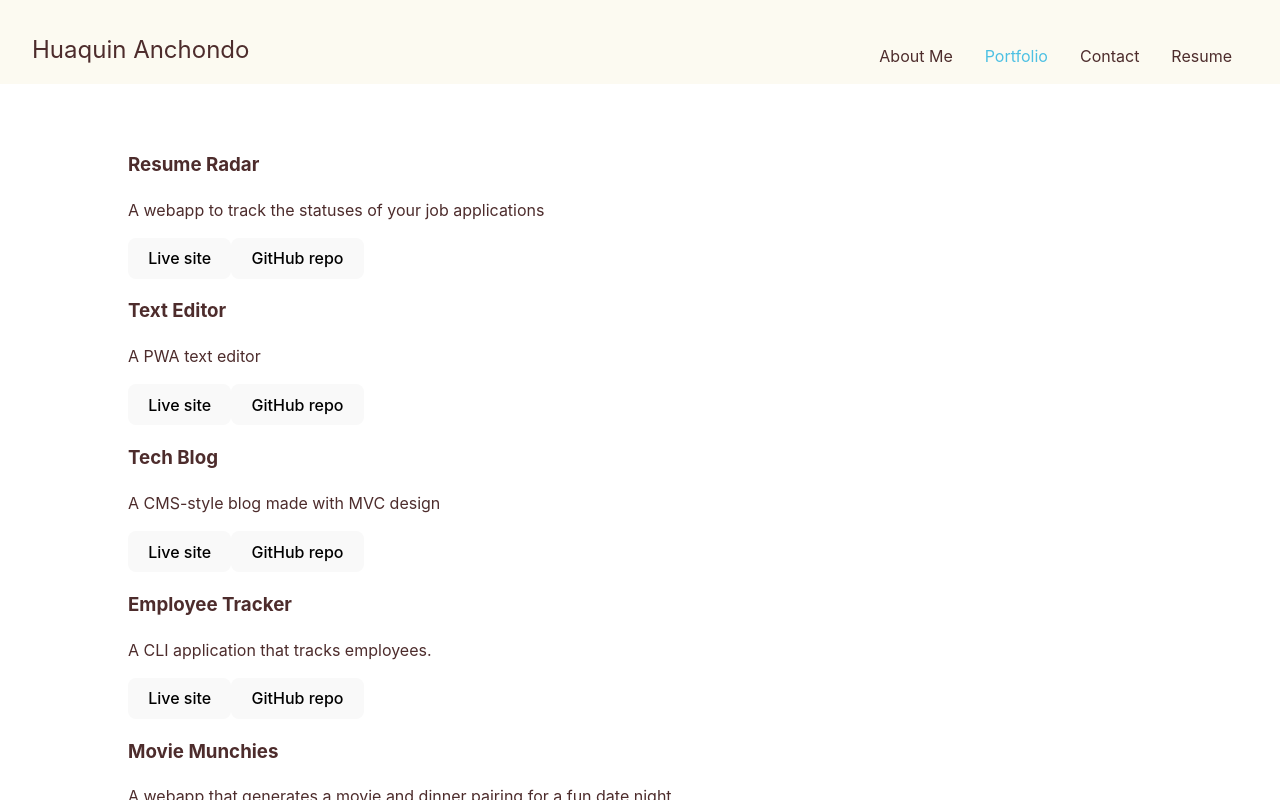
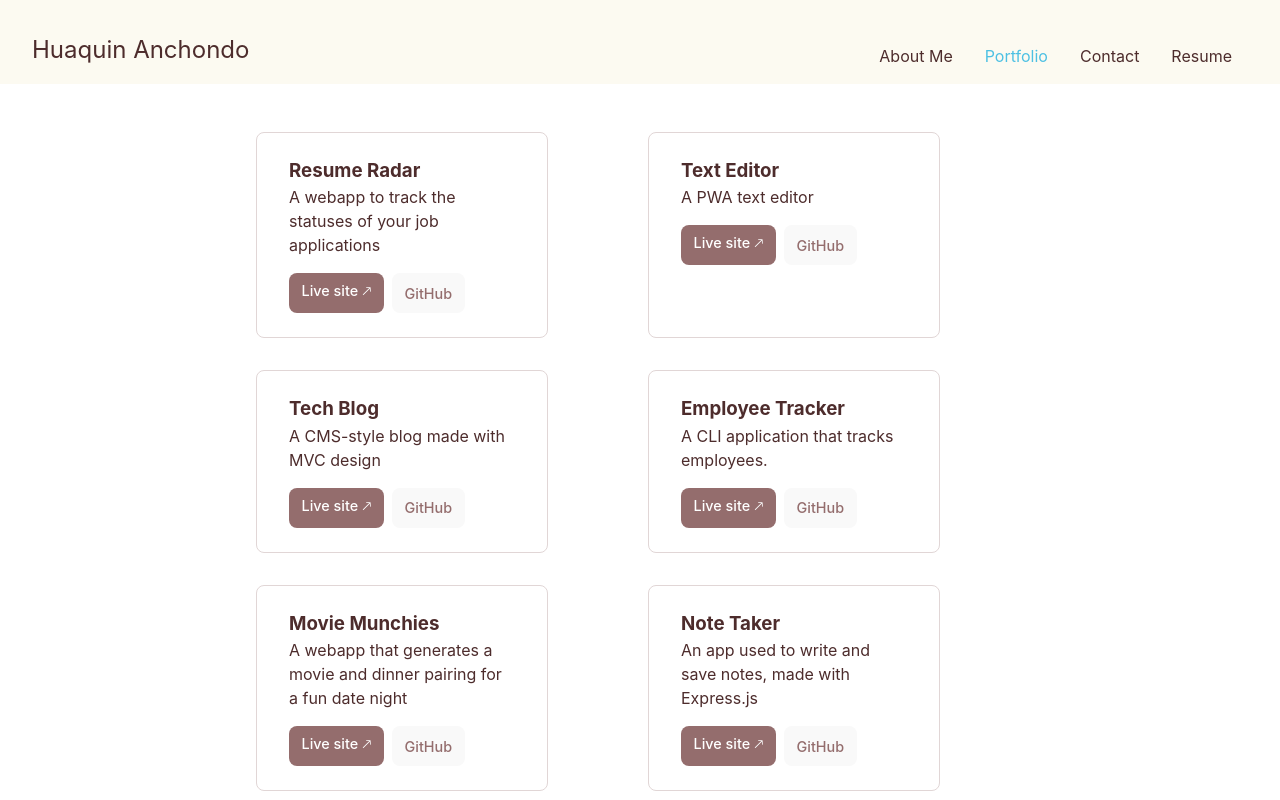
Before and after one commit to desktopbuddy/react-portfolio, a React (Vite) app: page / in a window 1280 px wide. Both pictures are taken after a click on the link "Portfolio". Shown: the top 800 px of the page. Built offline with nearby package versions, Linux system fonts and the light colour scheme.

Commit message:
style portfolio page

```diff
--- a/src/App.css
+++ b/src/App.css
@@ -62,6 +62,7 @@ section {
   margin: 0 auto;
 }
 
+/* about page */
 #about-section {
   display: flex;
   flex-direction: row;
@@ -78,3 +79,59 @@ section {
 #about-text {
   margin: 2rem 4rem;
 }
+
+/* portfolio page */
+#portfolio-section {
+  width: 60vw;
+}
+
+.project-container {
+  display: grid;
+  grid-template-columns: 1fr 1fr;
+  justify-items: stretch;
+  align-items: stretch;
+  gap: 2rem 1rem;
+}
+
+.project-card {
+  width: 60%;
+  border: 1px solid rgb(225, 214, 214);
+  /* background-color:rgb(239, 239, 237); */
+  border-radius: 8px;
+  padding: 1.5rem 2rem;
+}
+
+.project-title {
+  margin: 0;
+}
+
+.project-description {
+  margin: 0;
+}
+
+.project-links {
+  margin-top: 1rem;
+  display: flex;
+  flex-direction: row;
+  gap: .5rem;
+}
+
+.live-btn {
+  background-color: rgb(148, 109, 109);
+  color: white;
+}
+
+/* .live-btn:hover {
+  background-color: rgb(77, 192, 227);
+  color: white;
+} */
+
+.github-btn {
+  /* border: 1px solid rgb(225, 214, 214); */
+  color: rgb(148, 109, 109);
+}
+
+button:hover {
+  background-color: rgb(77, 192, 227);
+  color: white;
+}
--- a/src/components/Project.jsx
+++ b/src/components/Project.jsx
@@ -2,10 +2,10 @@ export default function Project({ project }) {
   return (
     <div class="project-card">
       <h3 class="project-title">{project.title}</h3>
-      <p>{project.description}</p>
+      <p class="project-description">{project.description}</p>
       <div class="project-links">
-        <button onClick={`location.href=${project.deployed}`}>Live site</button>
-        <button onClick={`location.href=${project.github}`}>GitHub repo</button>
+        <button class="live-btn" onClick={`location.href=${project.deployed}`}>Live site 🡕 </button>
+        <button class="github-btn" onClick={`location.href=${project.github}`}>GitHub</button>
       </div>
     </div>
   )
--- a/src/index.css
+++ b/src/index.css
@@ -8,6 +8,7 @@
   -webkit-font-smoothing: antialiased;
   -moz-osx-font-smoothing: grayscale;
   -webkit-text-size-adjust: 100%;
+  color: rgb(77, 44, 44);
 }
 
 a {
@@ -30,28 +31,21 @@ h1 {
 button {
   border-radius: 8px;
   border: 1px solid transparent;
-  padding: 0.6em 1.2em;
-  font-size: 1em;
+  padding: 0.5em 0.8em;
+  font-size: 0.9em;
   font-weight: 500;
   font-family: inherit;
-  background-color: #1a1a1a;
+  background-color: #f9f9f9;
   cursor: pointer;
   transition: border-color 0.25s;
 }
+
+/*
 button:hover {
-  border-color: #646cff;
+
 }
+
 button:focus,
 button:focus-visible {
-  outline: 4px auto -webkit-focus-ring-color;
 }
-
-@media (prefers-color-scheme: light) {
-  :root {
-    color: #213547;
-    background-color: #ffffff;
-  }
-  button {
-    background-color: #f9f9f9;
-  }
-}
+*/
```
